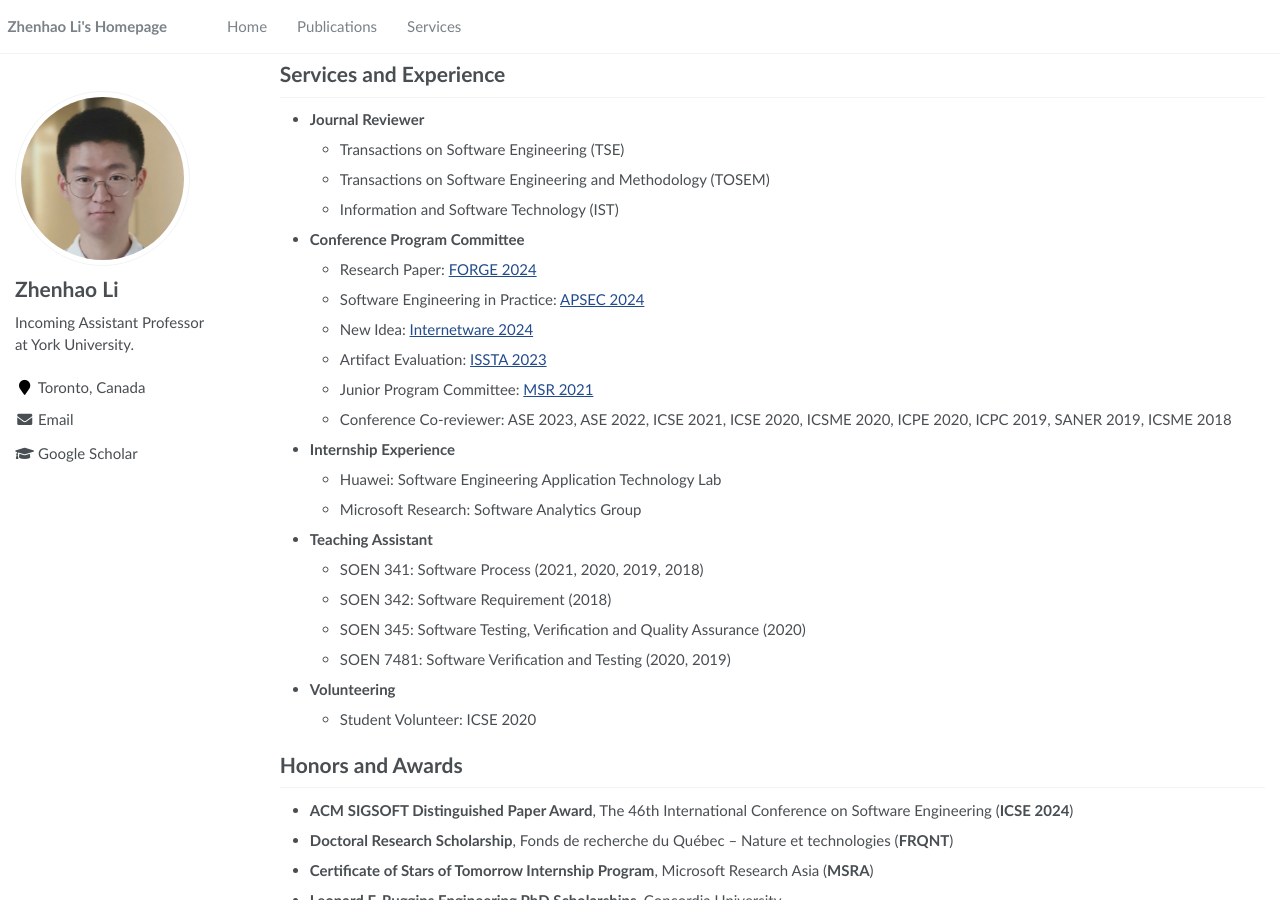
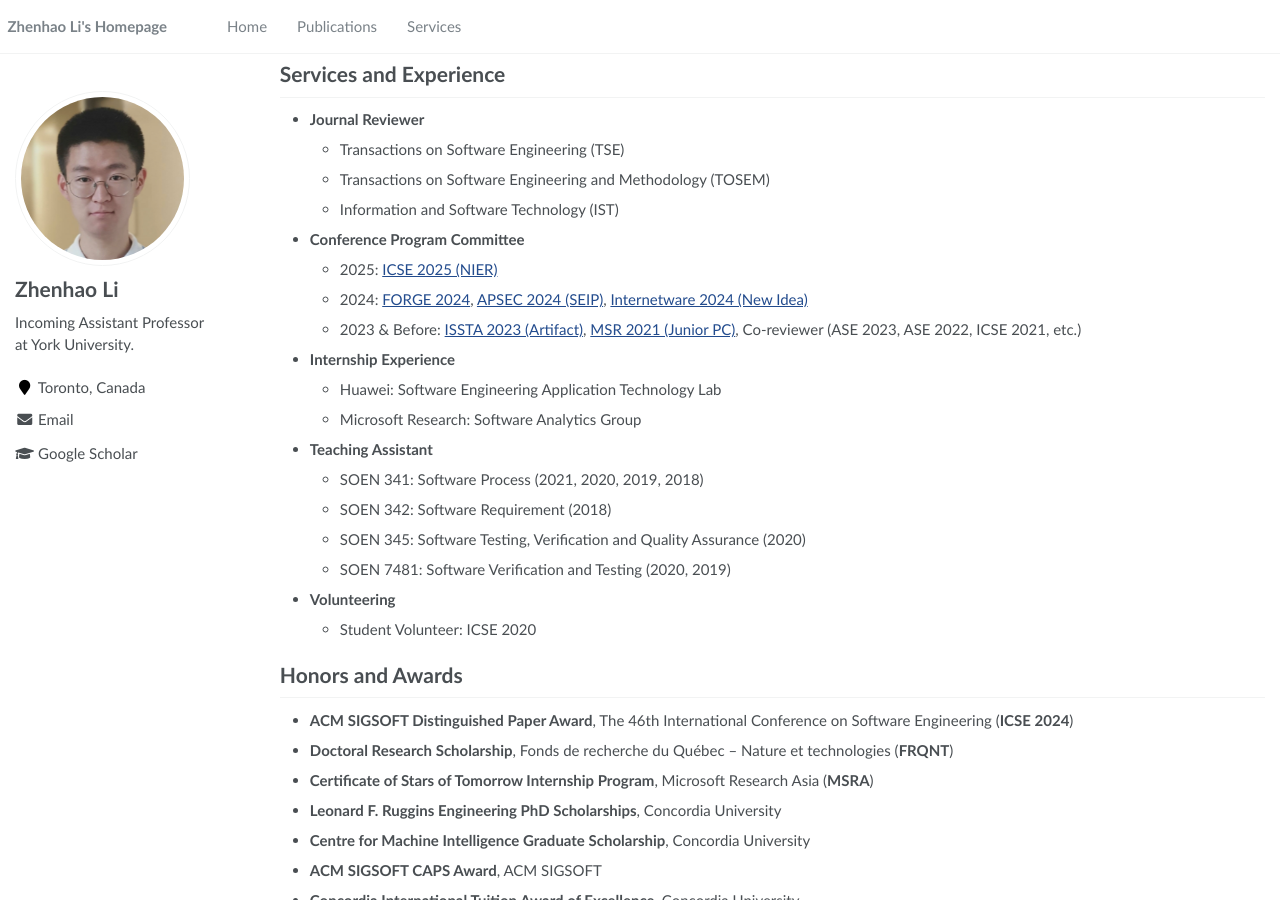
Before and after one commit to ginolzh/ginolzh.github.io, a Jekyll site: the page built from _pages/about.md, in a window 1280 px wide and 900 px high, scrolled down 1284 px. Built offline with Jekyll 4.4.1, drawn with Linux system fonts in a browser that asks for light colours.

Commit message:
Update about.md

```diff
--- a/_pages/about.md
+++ b/_pages/about.md
@@ -76,12 +76,9 @@ Services and Experience
   * Transactions on Software Engineering and Methodology (TOSEM)
   * Information and Software Technology (IST)
 * **Conference Program Committee**
-  * Research Paper: [FORGE 2024](https://conf.researchr.org/track/forge-2024/forge-2024-papers)
-  * Software Engineering in Practice: [APSEC 2024](https://conf.researchr.org/track/apsec-2024/apsec-2024-software-engineering-in-practice)
-  * New Idea: [Internetware 2024](https://conf.researchr.org/track/internetware-2024/internetware-2024-new-idea-track)
-  * Artifact Evaluation: [ISSTA 2023](https://conf.researchr.org/track/issta-2023/issta-2023-artifact-evaluation)
-  * Junior Program Committee: [MSR 2021](https://2021.msrconf.org/committee/msr-2021-shadow-pc-shadow-pc-committee)
-  * Conference Co-reviewer: ASE 2023, ASE 2022, ICSE 2021, ICSE 2020, ICSME 2020, ICPE 2020, ICPC 2019, SANER 2019, ICSME 2018
+  * 2025: [ICSE 2025 (NIER)](https://conf.researchr.org/track/icse-2025/icse-2025-nier)
+  * 2024: [FORGE 2024](https://conf.researchr.org/track/forge-2024/forge-2024-papers), [APSEC 2024 (SEIP)](https://conf.researchr.org/track/apsec-2024/apsec-2024-software-engineering-in-practice), [Internetware 2024 (New Idea)](https://conf.researchr.org/track/internetware-2024/internetware-2024-new-idea-track)
+  * 2023 & Before: [ISSTA 2023 (Artifact)](https://conf.researchr.org/track/issta-2023/issta-2023-artifact-evaluation), [MSR 2021 (Junior PC)](https://2021.msrconf.org/committee/msr-2021-shadow-pc-shadow-pc-committee), Co-reviewer (ASE 2023, ASE 2022, ICSE 2021, etc.)
 * **Internship Experience**
   * Huawei: Software Engineering Application Technology Lab
   * Microsoft Research: Software Analytics Group
```
